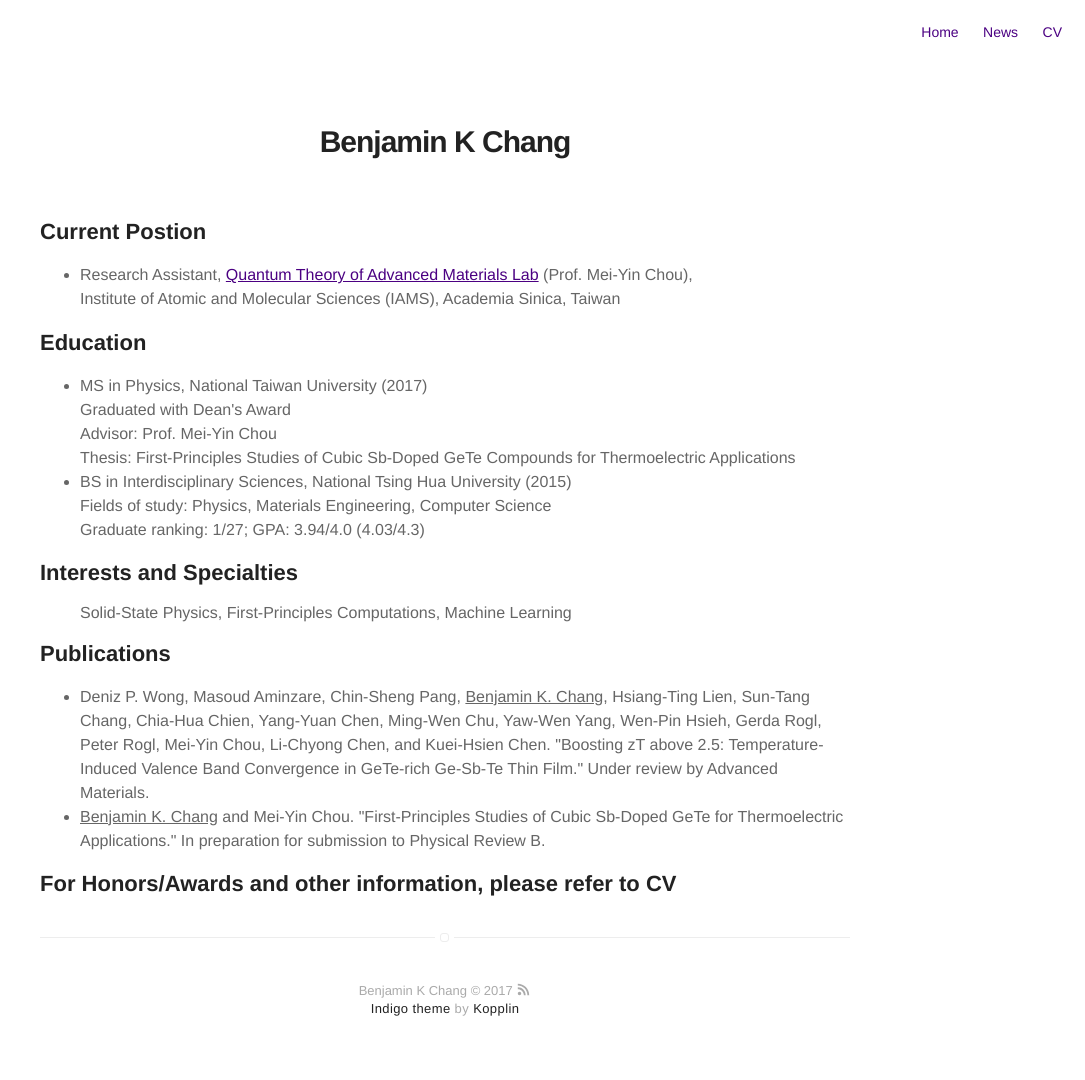
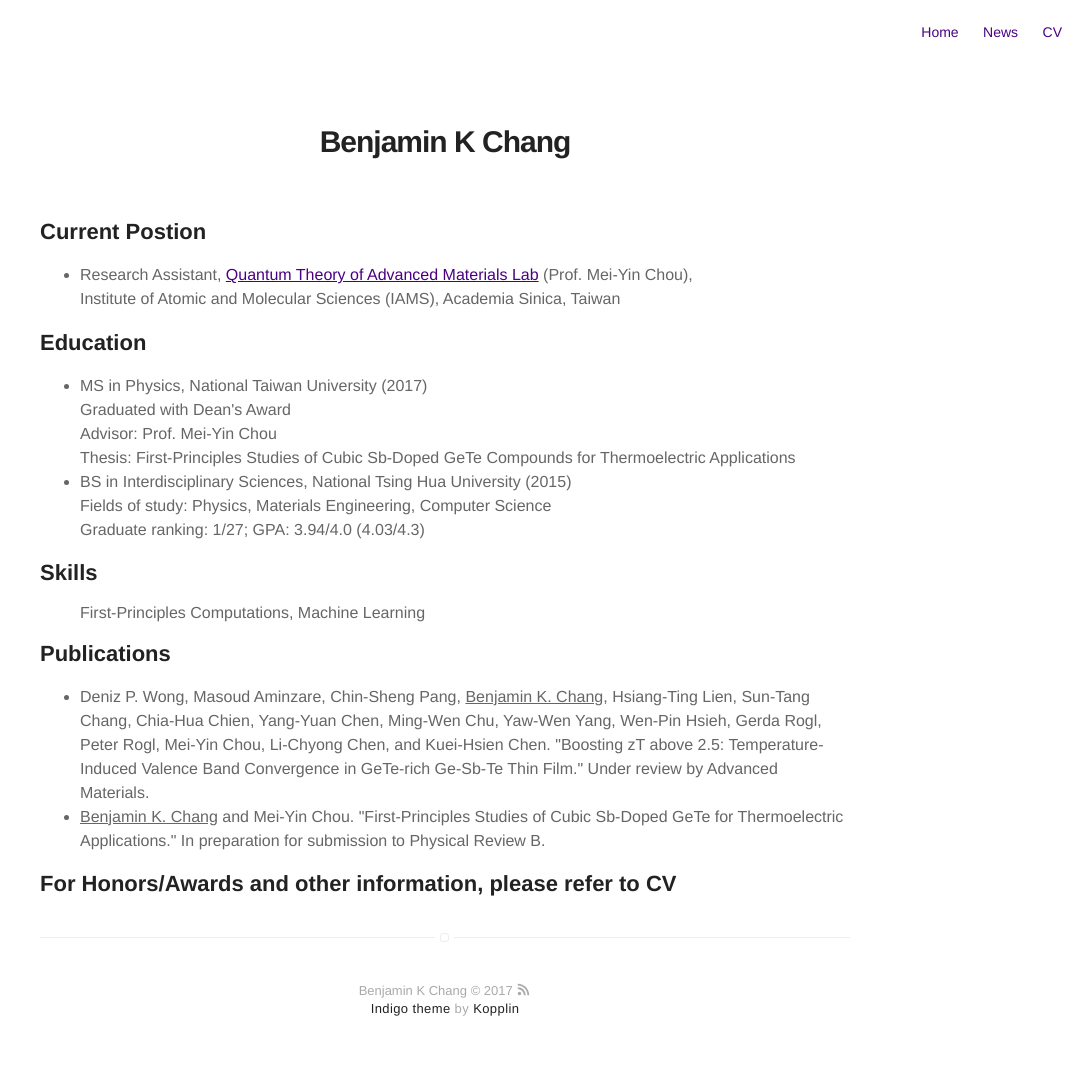
Before and after one commit to bkchang/bkchang.github.io, a Jekyll site: the page built from about.md, in a window 1280 px wide. Shown: the whole page, without its empty margins (195-1280 px from the left). Built offline with Jekyll 4.4.1, drawn with Linux system fonts in a browser that asks for light colours.

Commit message:
Update about.md

```diff
--- a/about.md
+++ b/about.md
@@ -19,9 +19,9 @@ layout: page
 	<li>BS in Interdisciplinary Sciences, National Tsing Hua University (2015)<br>Fields of study: Physics, Materials Engineering, Computer Science <br> Graduate ranking: <b>1</b>/27; GPA: <b>3.94</b>/4.0 (<b>4.03</b>/4.3)</li>
 </ul>
 
-<h2>Interests and Specialties</h2>
+<h2>Skills</h2>
 <ul class="skill-list">
-	Solid-State Physics, First-Principles Computations, Machine Learning
+	First-Principles Computations, Machine Learning
 </ul>
 
 <h2>Publications</h2>
```
